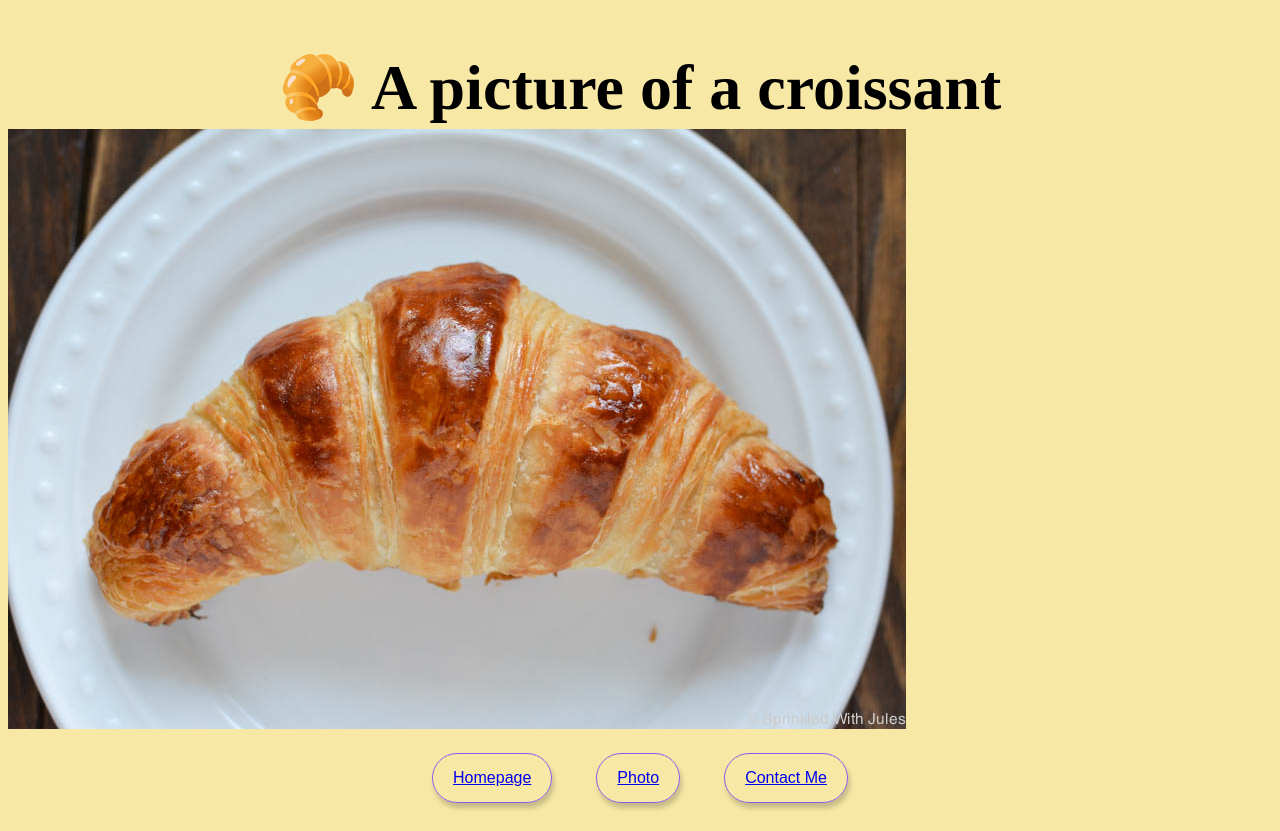
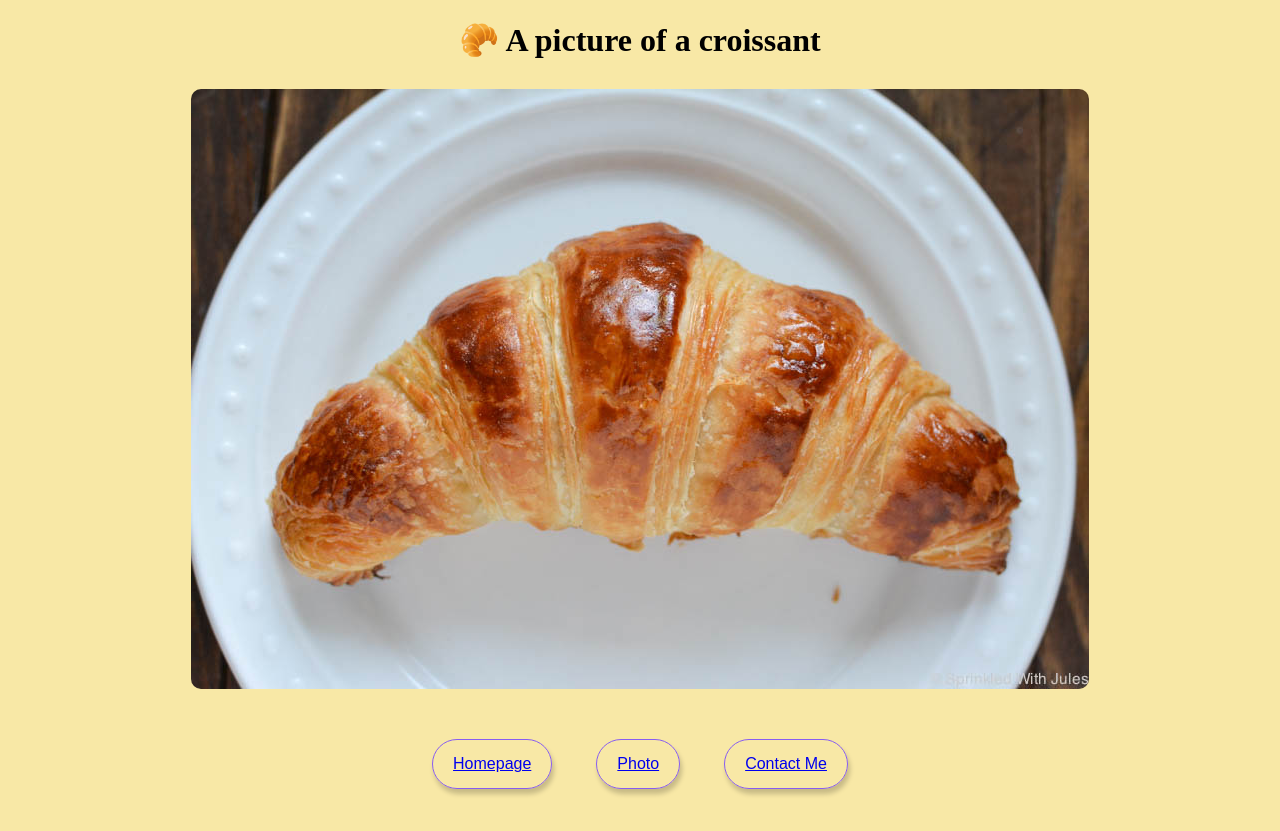
Before and after one commit to Ruby-Gem/Croissant, a plain HTML site: page photo.html in a window 1280 px wide. Drawn offline with Linux system fonts and the light colour scheme.

Commit message:
updated photo.html & css

```diff
--- a/photo.html
+++ b/photo.html
@@ -9,7 +9,8 @@
   </head>
   <body>
       <h1>🥐 A picture of a croissant</h1>
-      <img src="/image/croissant.jpg" alt="Homemade croissant" class=".croissant-photo">
+
+      <img src="/image/croissant.jpg" alt="Homemade croissant" class="croissant-photo">
       <footer>
        <button class="homepage">
     <a href="index.html">Homepage</a>
--- a/src/styles.css
+++ b/src/styles.css
@@ -20,18 +20,6 @@
         padding: 15px 20px;
         transition: all 200ms ease;
       }
-    a:hover {
-      color: mediumpurple;
-    }
-    a:visited {
-      color: rebeccapurple;
-    }
-    h1 {
-      font-size:4rem;
-      margin:50px;
-      margin-bottom: 2px;
-      line-height:1.2;
-    }
     .croissant-photo {
     max-width: 100%;
     border-radius: 10px;
```
